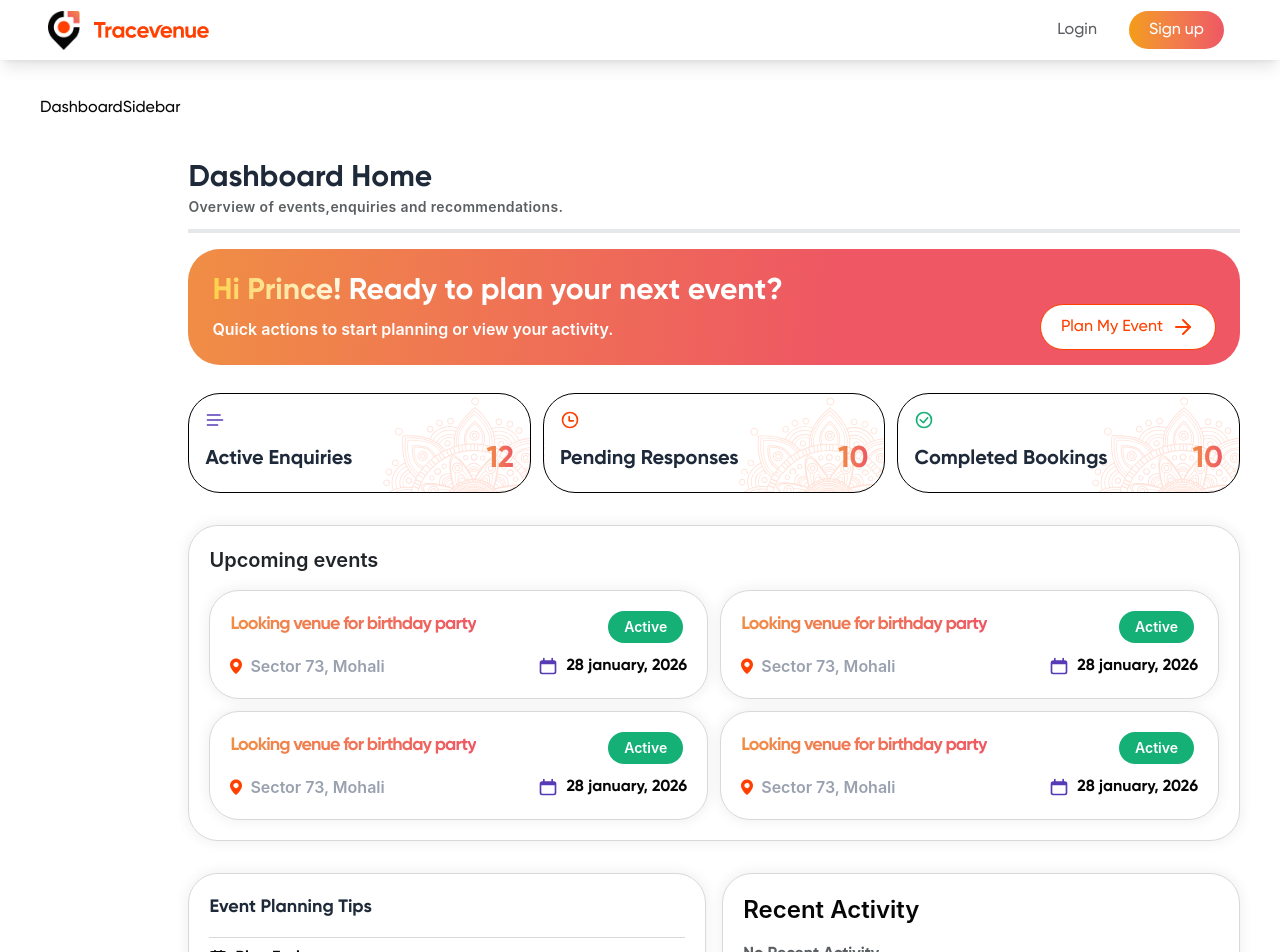
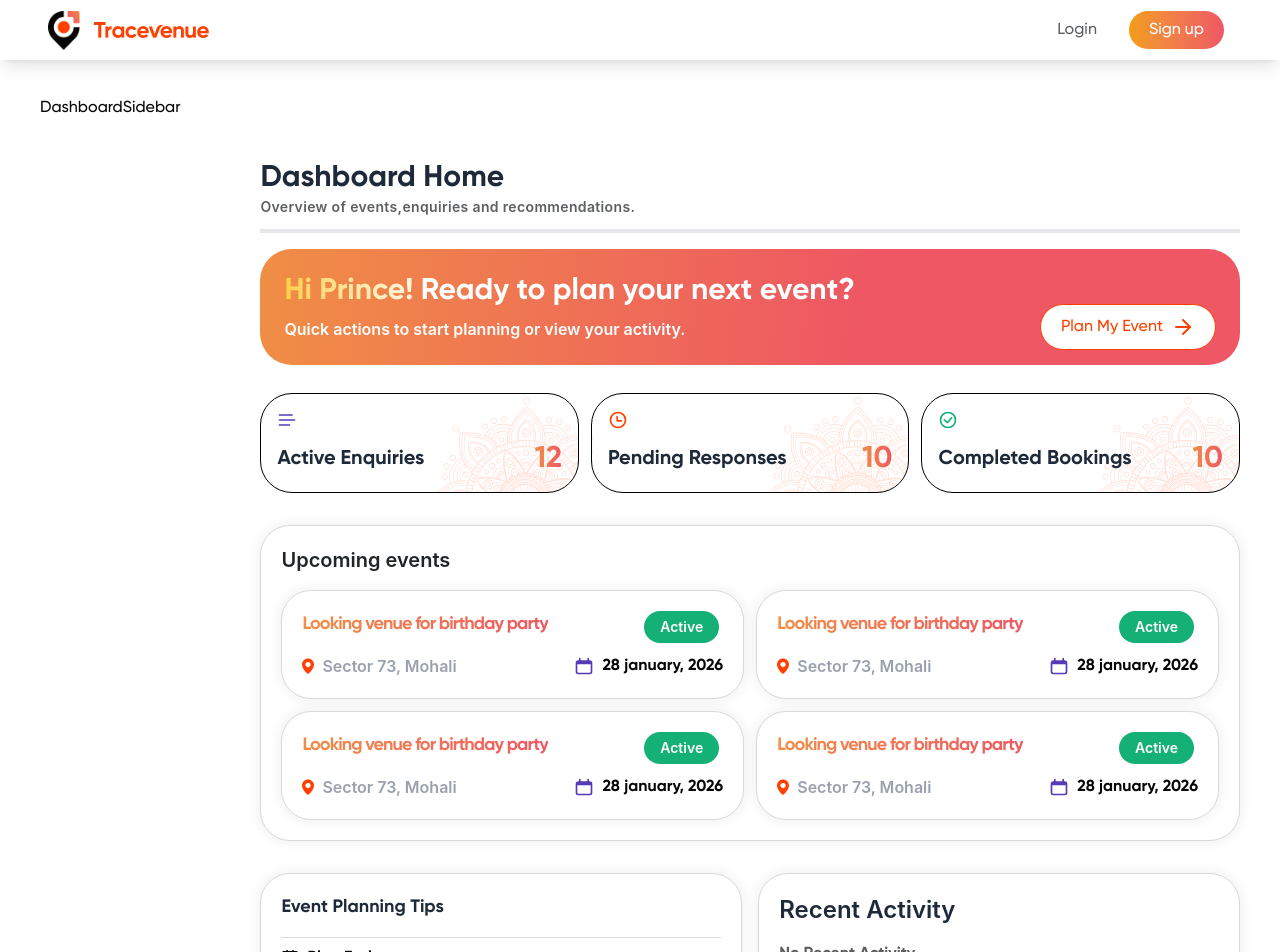
Before and after one commit to Prince5632/tracevenue-revamped, a React (Vite) app: page /dashboard in a window 1280 px wide. Shown: the top 952 px of the page. Built offline with nearby package versions, Linux system fonts and the light colour scheme; no server answers.

Commit message:
updated dashboard

```diff
--- a/src/features/venue/dashboard/pages/Dashboard.jsx
+++ b/src/features/venue/dashboard/pages/Dashboard.jsx
@@ -26,7 +26,7 @@ const Dashboard = () => {
 
   return <>
 
-    <div className="flex flex-col mt-8 gap-4 w-full">
+    <div className="flex flex-col mt-8 gap-4 w-full ml-18">
 
       <DashboardTitle />
 
@@ -49,7 +49,7 @@ const Dashboard = () => {
           <Button
             variant="outline"
             rightIcon={<ArrowRight />}
-            className="bg-white hover:!text-[#ff4000]  hover:!bg-white absolute whitespace-nowrap"
+            className="bg-white hover:text-[#ff4000]! hover:bg-white! absolute whitespace-nowrap"
           >
             Plan My Event
           </Button>
@@ -135,7 +135,7 @@ const Dashboard = () => {
 
         {/* Recent Activity Card */}
         <Card>
-          <Card.Header className="font-semibold text-2xl">Recent Activity</Card.Header>
+          <Card.Header className="font-semibold text-2xl text-gray-800">Recent Activity</Card.Header>
           <Card.Body className="font-bold text-secondary">No Recent Activity</Card.Body>
         </Card>
       </div>
```
